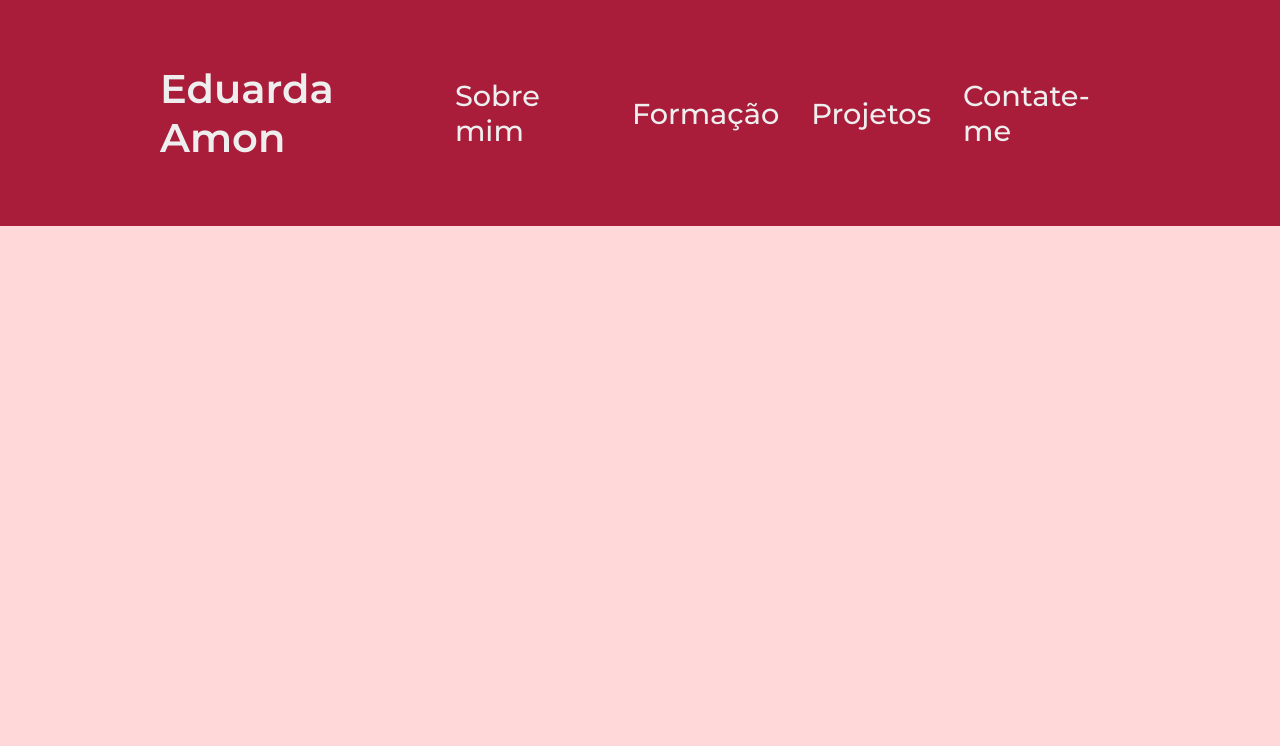
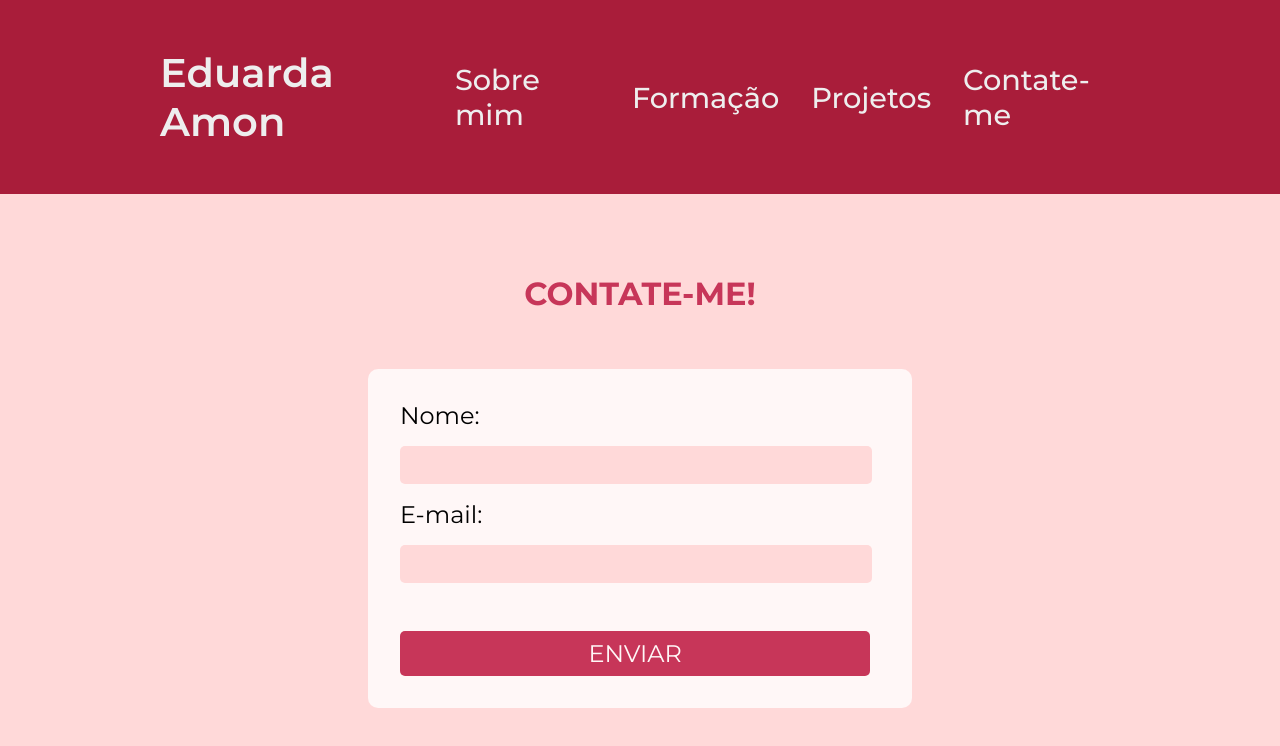
Before and after one commit to dudaamon/Trabalho, a plain HTML site: page contato.html in a window 1280 px wide. Drawn offline with Linux system fonts and the light colour scheme.

Commit message:
formulario de contato criado

```diff
--- a/contato.html
+++ b/contato.html
@@ -22,6 +22,24 @@
         </div>
       </nav>
     </header>
-    <main></main>
+
+    <main>
+      <h1 class="formulario_titulo">Contate-me!</h1>
+        <form class="formulario_conteudo">
+          <div>
+            <label for="nome" class="label">Nome:</label>
+            <input type="text" class="input_text" />
+          </div>
+          <div>
+            <label for="email" class="label">E-mail:</label>
+            <input type="text" class="input_text" />
+          </div>
+          <div>
+            <input type="submit" class="formulario_botao" value="Enviar" />
+          </div>
+        </form>
+    </main>
+
+    <footer></footer>
   </body>
 </html>
--- a/styles/style.css
+++ b/styles/style.css
@@ -22,7 +22,7 @@ header {
   display: flex;
   justify-content: space-between;
   align-items: center;
-  padding: 4rem 10rem;
+  padding: 3rem 10rem;
 }
 
 .cabecalho_logo .logo {
@@ -170,3 +170,54 @@ h3 {
 }
 
 /* contateme.html */
+
+.formulario_titulo {
+  color: #c73659;
+  text-transform: uppercase;
+  font-size: 2rem;
+  font-weight: 700;
+  margin-bottom: 3.5rem;
+  text-align: center;
+}
+
+.formulario_conteudo {
+  margin: auto;
+  width: 30rem;
+  padding: 2rem;
+  background-color: #fff7f7;
+  border-radius: 10px;
+}
+
+.label {
+  font-size: 1.5rem;
+}
+
+.input_text {
+  width: 95%;
+  padding: 0.5rem;
+  margin-top: 1rem;
+  margin-bottom: 1rem;
+
+  border: none;
+  outline-color: #ffb7c8;
+  border-radius: 5px;
+  background-color: #ffd9d9;
+  color: #3f3939;
+  font-size: 1.2rem;
+  cursor: pointer;
+}
+
+.formulario_botao {
+  width: 98%;
+  padding: 0.5rem;
+  margin-top: 2rem;
+
+  border: none;
+  border-radius: 5px;
+  background-color: #c73659;
+  color: #fff7f7;
+  font-family: "Montserrat", sans-serif;
+  text-transform: uppercase;
+  font-size: 1.5rem;
+  cursor: pointer;
+}
```
